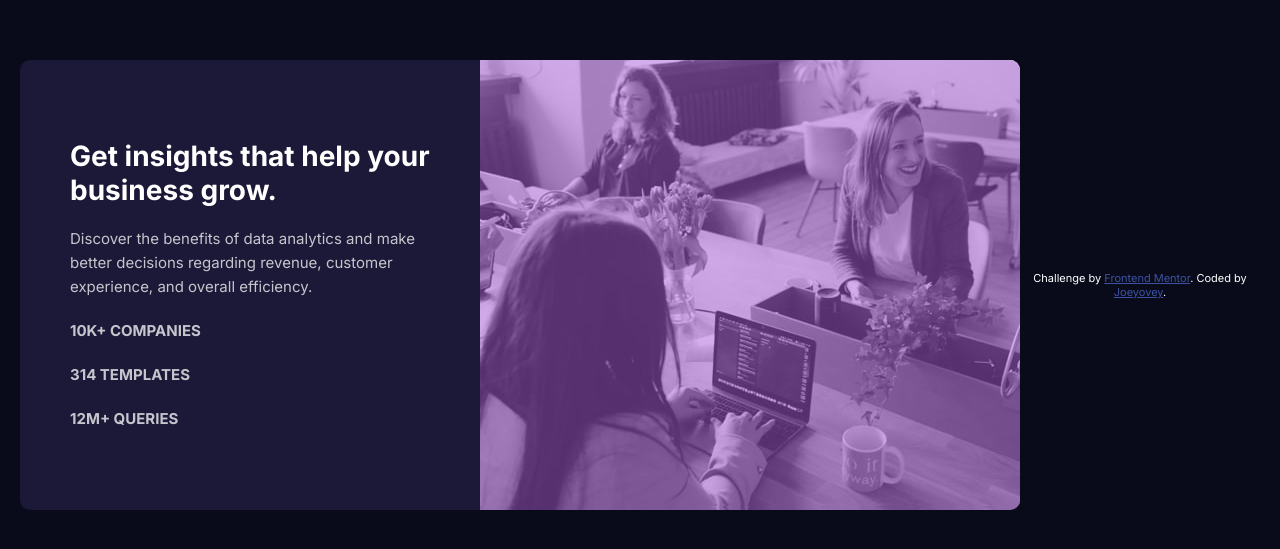
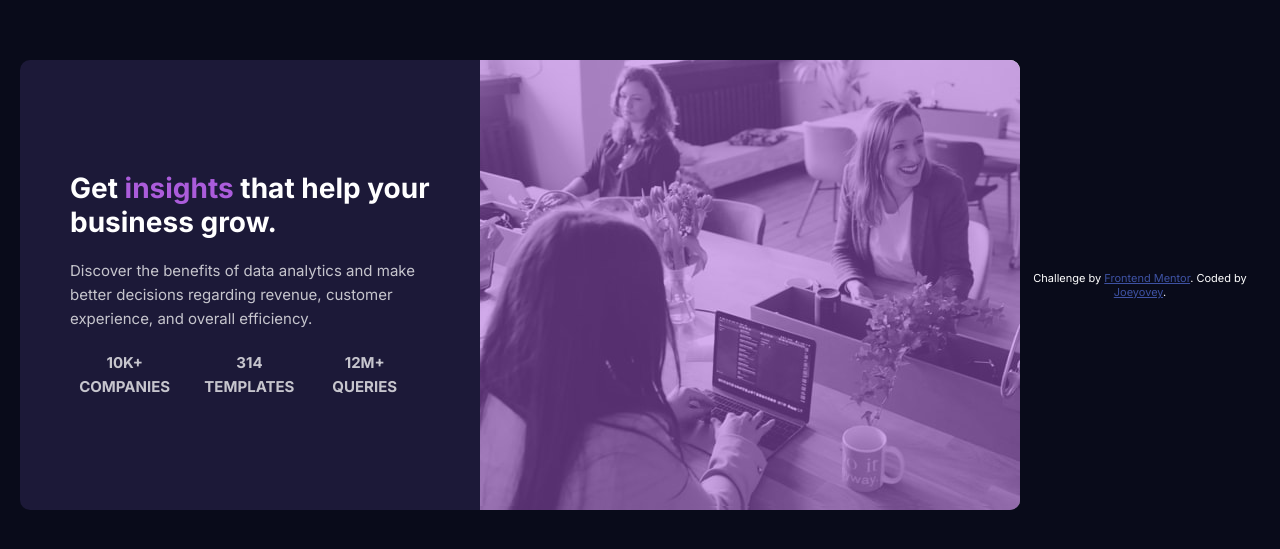
Before and after one commit to joeyovey/stats-preview-card-component, a plain HTML site: page index.html in a window 1280 px wide. Shown: the part 115-664 px from the top of the page. Drawn offline with Linux system fonts and the light colour scheme.

Commit message:
Added 'items-card' class and styled it

```diff
--- a/index.html
+++ b/index.html
@@ -69,8 +69,11 @@ p {
     }
 
     /* Stats Section */
+    .items-card{
+      display: inline-flex;
+      text-align: center;
+    }
     .companies, .templates, .queries {
-    display: inline-block;
       margin-right: 20px;
       margin-top: 20px;
       font-weight: 700;
@@ -104,19 +107,30 @@ p {
   <div class="container">
     <!-- Left Panel - content-->
     <div class="content-card">
-        <h1 class="title">Get insights that help your business grow.</h1>
+        <h1 class="title">Get <span>insights</span> that help your business grow.</h1>
         <p>
             Discover the benefits of data analytics and make better decisions regarding revenue, customer
             experience, and overall efficiency.
         </p>
+        <div class="items-card">
           <div class="companies">
-            <p>10k+ companies</p>
+            <p>10k+
+              <span>companies</span>
+            </p>
           </div>
           <div class="templates">
-            <p>314 templates</p>
+              <p>
+                314
+                <span>templates</span>
+
+              </p>
           </div>
           <div class="queries">
-            <p>12m+ queries</p>
+              <p>
+                12m+
+                <span>queries</span>
+              </p>
+          </div>
         </div>
     </div>
 
```
Lines whose indentation alone changed are shown as unchanged.
